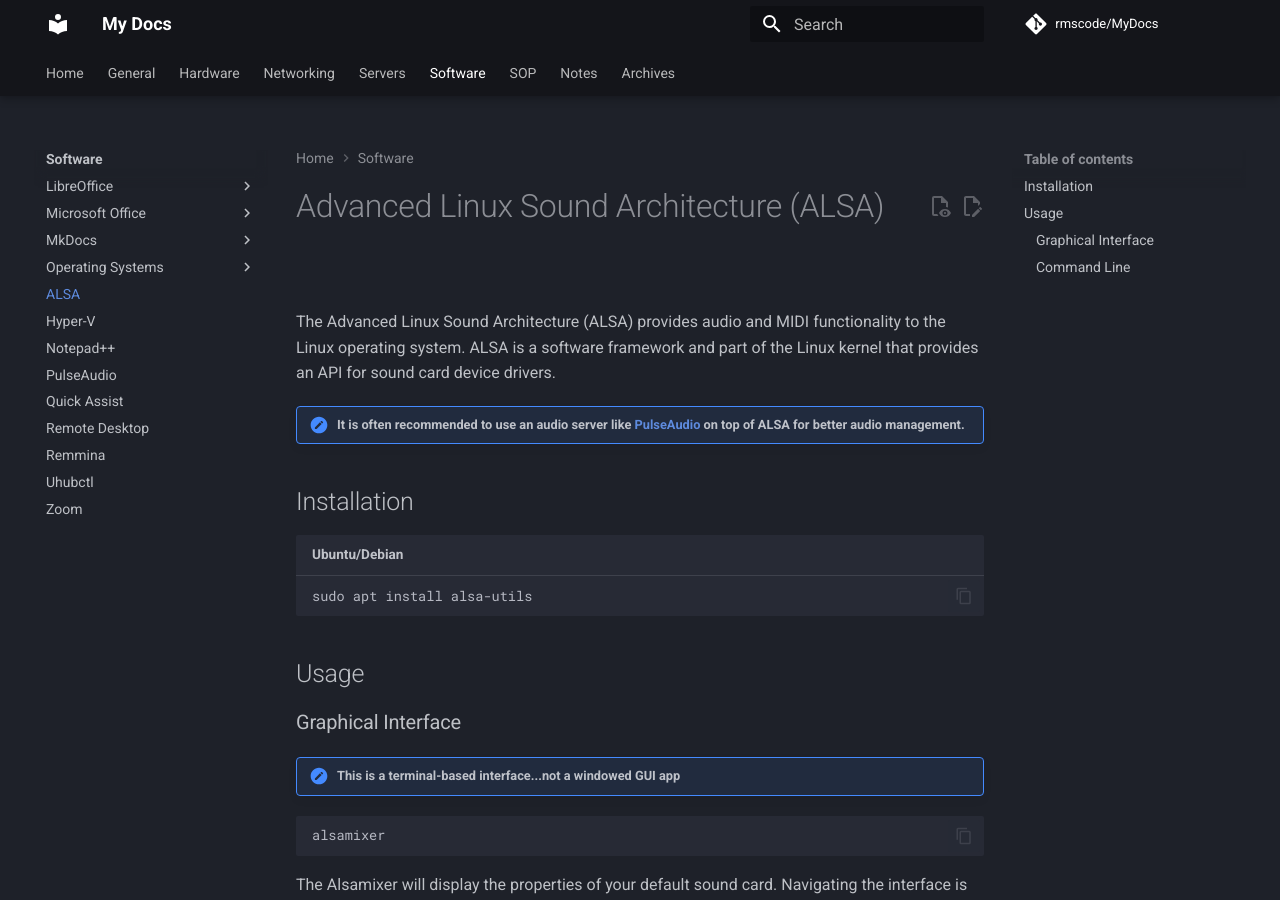
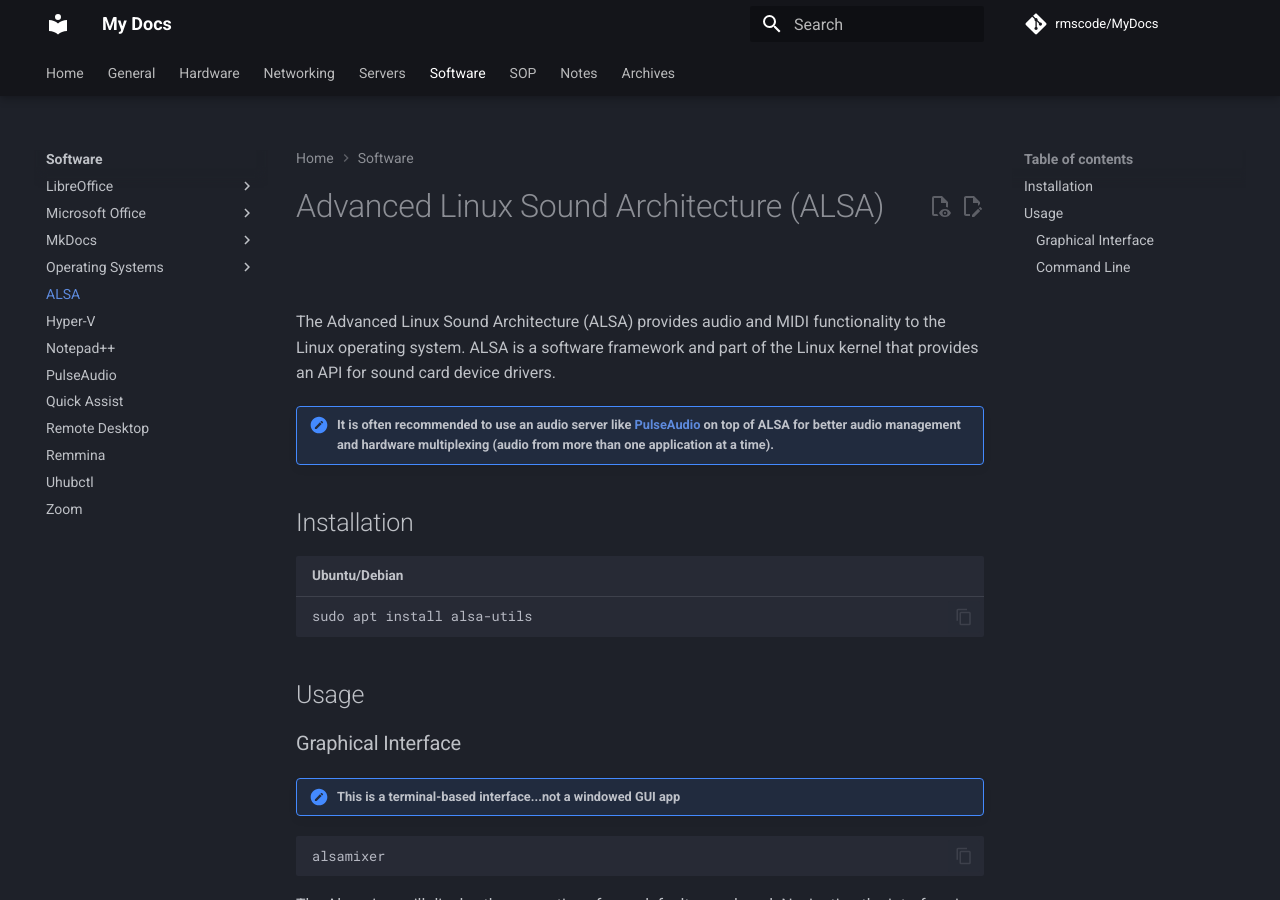
Before and after one commit to rmscode/binary-garden, an MkDocs documentation site: the page built from docs/software/alsa.md, in a window 1280 px wide and 900 px high. Built offline with MkDocs 1.6.1 and Material for MkDocs 9.7.7, drawn with Linux system fonts in a browser that asks for light colours; comment, search, counter and statistics services are not loaded.

Commit message:
Update alsa.md

```diff
--- a/docs/software/alsa.md
+++ b/docs/software/alsa.md
@@ -2,7 +2,7 @@
 
 The Advanced Linux Sound Architecture (ALSA) provides audio and MIDI functionality to the Linux operating system. ALSA is a software framework and part of the Linux kernel that provides an API for sound card device drivers.
 
-!!! note "It is often recommended to use an audio server like [PulseAudio](pulse-audio.md) on top of ALSA for better audio management."
+!!! note "It is often recommended to use an audio server like [PulseAudio](pulse-audio.md) on top of ALSA for better audio management and hardware multiplexing (audio from more than one application at a time)."
 
 ## Installation
 
```
